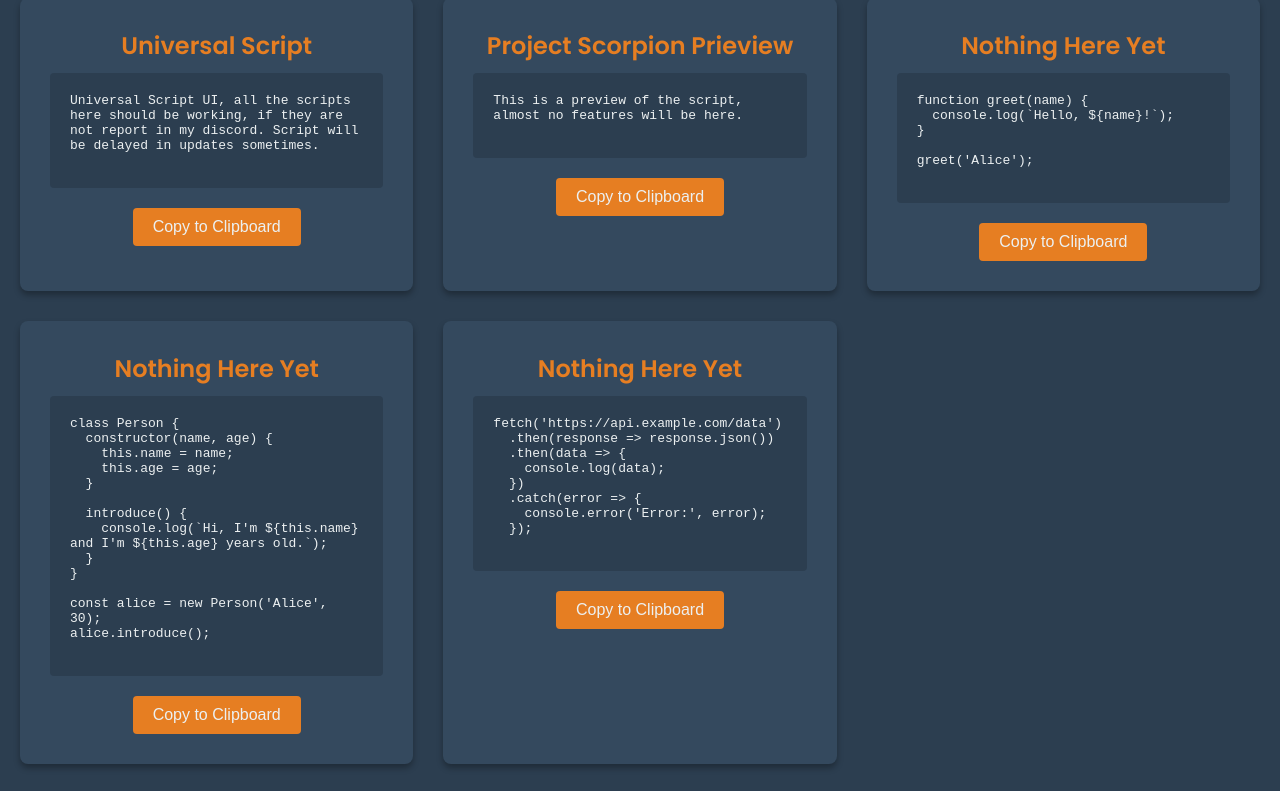
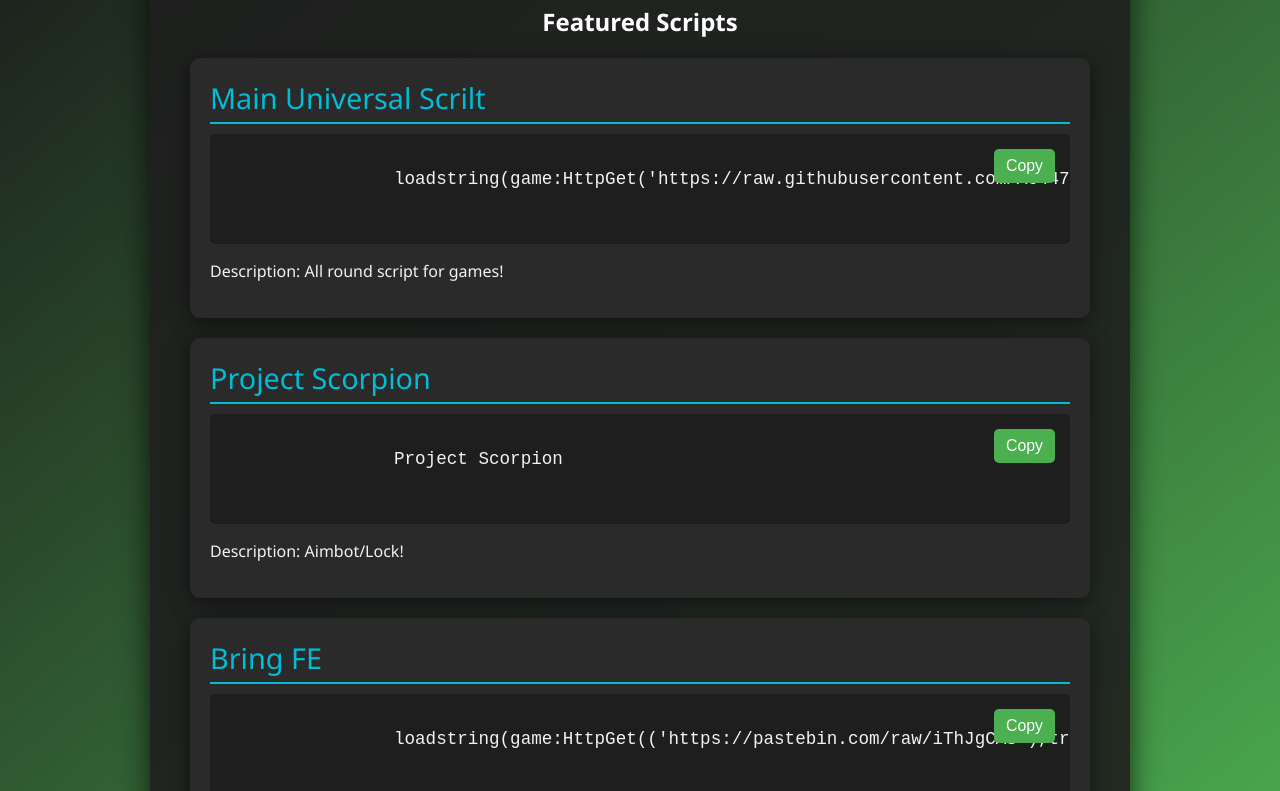
Before and after one commit to VXP-ui/ViewScriptsWeb, a plain HTML site: page index.html in a window 1280 px wide. Shown: the part 137-928 px from the top of the page. Drawn offline with Linux system fonts and the light colour scheme.

Commit message:
Save index.html.

```diff
--- a/index.html
+++ b/index.html
@@ -3,245 +3,165 @@
 <head>
     <meta charset="UTF-8">
     <meta name="viewport" content="width=device-width, initial-scale=1.0">
-  <title>VXP Scripts</title>
-  <link rel="preconnect" href="https://fonts.googleapis.com">
-  <link rel="preconnect" href="https://fonts.gstatic.com" crossorigin>
-  <link href="https://fonts.googleapis.com/css2?family=Poppins:wght@400;600;700&display=swap" rel="stylesheet">
+    <title>VXP Scripts. . .</title>
     <style>
-    :root {
-      --primary-color: #2c3e50;
-      --secondary-color: #e67e22;
-      --background-color: #f0f0f0;
-      --text-color: #ecf0f1;
+        body {
+            font-family: 'Segoe UI', Tahoma, Geneva, Verdana, sans-serif;
+            background: linear-gradient(to bottom right, #1a1a1a, #4CAF50);
+            color: #f2f2f2;
+            margin: 0;
+            padding: 0;
+            overflow-x: hidden;
         }
 
-    * {
-      box-sizing: border-box;
-      margin: 0;
-      padding: 0;
+        .container {
+            max-width: 900px;
+            margin: 0 auto;
+            padding: 40px;
+            background-color: rgba(30, 30, 30, 0.9);
+            border-radius: 15px;
+            box-shadow: 0 8px 30px rgba(0, 0, 0, 0.7);
+            transition: transform 0.3s;
         }
 
-    body {
-      font-family: 'Poppins', sans-serif;
-      background-color: var(--primary-color);
-      color: var(--text-color);
+        h1 {
+            text-align: center;
+            color: #00bcd4;
+            font-size: 2.5em;
+            margin-bottom: 20px;
+            animation: fadeIn 0.6s ease-in-out;
         }
 
-    header {
-      background-color: var(--primary-color);
-      padding: 20px;
+        h2 {
             text-align: center;
-      box-shadow: 0 2px 5px rgba(0, 0, 0, 0.3);
+            color: #ffffff;
+            margin: 20px 0;
+            animation: fadeIn 0.8s ease-in-out;
         }
 
-    header h1 {
-      font-size: 36px;
-      font-weight: 700;
-      color: var(--text-color);
+        .script-box {
+            background-color: #2a2a2a;
+            margin: 20px 0;
+            padding: 20px;
+            border-radius: 10px;
+            box-shadow: 0 4px 20px rgba(0, 0, 0, 0.5);
+            position: relative;
+            overflow: hidden;
+            transition: transform 0.3s, background-color 0.3s;
+            animation: slideIn 0.5s ease-out;
         }
 
-    main {
-      padding: 40px 20px;
+        .script-box:hover {
+            transform: translateY(-5px);
+            background-color: #3b3b3b;
         }
 
-    .script-container {
-      display: grid;
-      grid-template-columns: repeat(auto-fit, minmax(300px, 1fr));
-      grid-gap: 30px;
+        .script-title {
+            font-size: 1.8em;
+            margin-bottom: 10px;
+            color: #00bcd4;
+            border-bottom: 2px solid #00bcd4;
+            padding-bottom: 5px;
         }
 
-    .script-card {
-      background-color: #34495e;
-      border-radius: 8px;
-      padding: 30px;
-      text-align: center;
-      box-shadow: 0 4px 6px rgba(0, 0, 0, 0.3);
-      transition: transform 0.3s ease;
+        .script-code {
+            background-color: #1e1e1e;
+            padding: 15px;
+            border-radius: 5px;
+            overflow-x: auto;
+            white-space: pre;
+            position: relative;
+            font-family: 'Courier New', Courier, monospace;
+            font-size: 1.1em;
         }
 
-    .script-card:hover {
-      transform: translateY(-5px);
+        .copy-button {
+            position: absolute;
+            top: 15px;
+            right: 15px;
+            background-color: #4CAF50;
+            color: #fff;
+            border: none;
+            border-radius: 5px;
+            padding: 8px 12px;
+            cursor: pointer;
+            transition: background-color 0.3s, transform 0.3s;
+            font-size: 0.9em;
         }
 
-    .script-card h2 {
-      font-size: 24px;
-      font-weight: 600;
-      margin-bottom: 10px;
-      color: var(--secondary-color);
+        .copy-button:hover {
+            background-color: #45a049;
+            transform: scale(1.05);
         }
 
-    .script-card pre {
-      background-color: #2c3e50;
-      border-radius: 4px;
-      padding: 20px;
-      text-align: left;
-      overflow-x: auto;
-      white-space: pre-wrap;
-      word-wrap: break-word;
-      margin-bottom: 20px;
-      color: var(--text-color);
+        .success-message {
+            display: none;
+            color: #4CAF50;
+            font-weight: bold;
+            text-align: center;
+            margin-top: 10px;
+            animation: fadeIn 0.5s forwards;
         }
 
-    .script-card button {
-      background-color: var(--secondary-color);
-      border: none;
-      color: var(--text-color);
-      padding: 10px 20px;
-      text-align: center;
-      text-decoration: none;
-      display: inline-block;
-      font-size: 16px;
-      border-radius: 4px;
-      cursor: pointer;
-      transition: background-color 0.3s ease;
+        @keyframes fadeIn {
+            from { opacity: 0; }
+            to { opacity: 1; }
         }
 
-    .script-card button:hover {
-      background-color: #d35400;
-    }
-
-    footer {
-      background-color: var(--primary-color);
-      color: var(--text-color);
-      padding: 15px;
-      text-align: center;
-      font-size: 14px;
-      box-shadow: 0 -2px 5px rgba(0, 0, 0, 0.3);
+        @keyframes slideIn {
+            from { transform: translateY(20px); opacity: 0; }
+            to { transform: translateY(0); opacity: 1; }
         }
     </style>
 </head>
 <body>
-  <header>
-    <h1>VXP Scripts</h1>
-  </header>
-  <main>
-    <div class="script-container">
-      <!-- Add your script cards here -->
-      <div class="script-card">
-        <h2>Universal Script</h2>
-        <pre>
-Universal Script UI, all the scripts here should be working, if they are not report in my discord. Script will be delayed in updates sometimes.
-        </pre>
-        <button onclick="copyToClipboard('loadstring(game:HttpGet('https://raw.githubusercontent.com/AC447724/StatusChecker/main/20vxp24sl12.lua'))()')">Copy to Clipboard</button>
+    <div class="container">
+        <h1>VXP Scripts Scripts</h1>
+
+        <h2>Featured Scripts</h2>
+
+        <div class="script-box">
+            <div class="script-title">Main Universal Scrilt</div>
+            <div class="script-code">
+                <span id="script1">loadstring(game:HttpGet('https://raw.githubusercontent.com/AC447724/StatusChecker/main/20vxp24sl12.lua'))()</span>
+                <button class="copy-button" onclick="copyToClipboard('script1', 'success1')">Copy</button>
             </div>
-      <div class="script-card">
-        <h2>Project Scorpion Prieview</h2>
-        <pre>
-This is a preview of the script, almost no features will be here.
-        </pre>
-        <button onclick="-- ASCII art
-local art1 = [[
-▒█▀▀█ ▒█▀▀█ ▒█▀▀▀█ ░░░▒█ ▒█▀▀▀ ▒█▀▀█ ▀▀█▀▀
-999999000000▒█▄▄█ ▒█▄▄▀ ▒█░░▒█ ░▄░▒█ ▒█▀▀▀ ▒█░░░ ░▒█░░
-999999000000▒█░░░ ▒█░▒█ ▒█▄▄▄█ ▒█▄▄█ ▒█▄▄▄ ▒█▄▄█ ░▒█░░
-]]
+            <p>Description: All round script for games!</p>
+            <div id="success1" class="success-message">Script copied to clipboard!</div>
+        </div>
 
-local art2 = [[
-▒█▀▀▀█ ▒█▀▀█ ▒█▀▀▀█ ▒█▀▀█ ▒█▀▀█ ▀█▀ ▒█▀▀▀█ ▒█▄░▒█
-000000000000░▀▀▀▄▄ ▒█░░░ ▒█░░▒█ ▒█▄▄▀ ▒█▄▄█ ▒█░ ▒█░░▒█ ▒█▒█▒█
-000000000000▒█▄▄▄█ ▒█▄▄█ ▒█▄▄▄█ ▒█░▒█ ▒█░░░ ▄█▄ ▒█▄▄▄█ ▒█░░▀█
-]]
+        <div class="script-box">
+            <div class="script-title">Project Scorpion</div>
+            <div class="script-code">
+                <span id="script2">Project Scorpion</span>
+                <button class="copy-button" onclick="copyToClipboard('script2', 'success2')">Copy</button>
+            </div>
+            <p>Description: Aimbot/Lock!</p>
+            <div id="success2" class="success-message">Uh Oh, script not found!</div>
+        </div>
 
--- Function to print the ASCII art to the console
-local function printAsciiArtToConsole()
-    -- Print the first part of the ASCII art
-    print(art1)
-
-    -- Wait for a short duration before printing the second part
-    wait(0.5)
-
-    -- Print the second part of the ASCII art
-    print(art2)
-end
-
--- Call the function to print the ASCII art to the console
-printAsciiArtToConsole()
-
-
-
-print[[
-       ___ __
-     _{___{__}\
-    {_}      `\)
-   {_}        `            _.-''''--.._
-   {_}                    //'.--.  \___`.
-    { }__,_.--~~~-~~~-~~-::.---. `-.\  `.)
-     `-.{_{_{_{_{_{_{_{_//  -- 8;=- `
-        `-:,_.:,_:,_:,.`\\._ ..'=- ,
-            // // // //`-.`\`   .-'/
-     jgs   << << << <<    \ `--'  /----)
-            ^  ^  ^  ^     `-.....--'''
-]]
-
-
-
-
-
-
-
-
-
-
-game:GetService'StarterGui':SetCore("DevConsoleVisible", true)">Copy to Clipboard</button>
+        <div class="script-box">
+            <div class="script-title">Bring FE</div>
+            <div class="script-code">
+                <span id="script3">loadstring(game:HttpGet(('https://pastebin.com/raw/iThJgCAS'),true))()</span>
+                <button class="copy-button" onclick="copyToClipboard('script3', 'success3')">Copy</button>
             </div>
-      <div class="script-card">
-        <h2>Nothing Here Yet</h2>
-        <pre>
-function greet(name) {
-  console.log(`Hello, ${name}!`);
-}
-
-greet('Alice');
-        </pre>
-        <button onclick="copyToClipboard('function greet(name) {\n  console.log(`Hello, ${name}!`);\n}\n\ngreet(\'Alice\');')">Copy to Clipboard</button>
-      </div>
-      <div class="script-card">
-        <h2>Nothing Here Yet</h2>
-        <pre>
-class Person {
-  constructor(name, age) {
-    this.name = name;
-    this.age = age;
-  }
-
-  introduce() {
-    console.log(`Hi, I'm ${this.name} and I'm ${this.age} years old.`);
-  }
-}
-
-const alice = new Person('Alice', 30);
-alice.introduce();
-        </pre>
-        <button onclick="copyToClipboard('class Person {\n  constructor(name, age) {\n    this.name = name;\n    this.age = age;\n  }\n\n  introduce() {\n    console.log(`Hi, I\'m ${this.name} and I\'m ${this.age} years old.`);\n  }\n}\n\nconst alice = new Person(\'Alice\', 30);\nalice.introduce();')">Copy to Clipboard</button>
-      </div>
-      <div class="script-card">
-        <h2>Nothing Here Yet</h2>
-        <pre>
-fetch('https://api.example.com/data')
-  .then(response => response.json())
-  .then(data => {
-    console.log(data);
-  })
-  .catch(error => {
-    console.error('Error:', error);
-  });
-        </pre>
-        <button onclick="copyToClipboard('fetch(\'https://api.example.com/data\')\n  .then(response => response.json())\n  .then(data => {\n    console.log(data);\n  })\n  .catch(error => {\n    console.error(\'Error:\', error);\n  });')">Copy to Clipboard</button>
+            <p>Description: Bring Players witj this Script!</p>
+            <div id="success3" class="success-message">Script copied to clipboard!</div>
         </div>
     </div>
-  </main>
-  <footer>
-    <p>&copy; 2024 VXP Networks. All rights reserved.</p>
-  </footer>
 
     <script>
-    function copyToClipboard(text) {
-      navigator.clipboard.writeText(text)
-        .then(() => {
-          console.log('Script copied to clipboard!');
-        })
-        .catch(err => {
-          console.error('Failed to copy script: ', err);
+        function copyToClipboard(scriptId, successId) {
+            const scriptText = document.getElementById(scriptId).innerText;
+            navigator.clipboard.writeText(scriptText).then(() => {
+                const successMessage = document.getElementById(successId);
+                successMessage.style.display = 'block';
+                setTimeout(() => {
+                    successMessage.style.display = 'none';
+                }, 2000);
+            }).catch(err => {
+                console.error('Failed to copy: ', err);
             });
         }
     </script>
```
Lines whose indentation alone changed are shown as unchanged.
